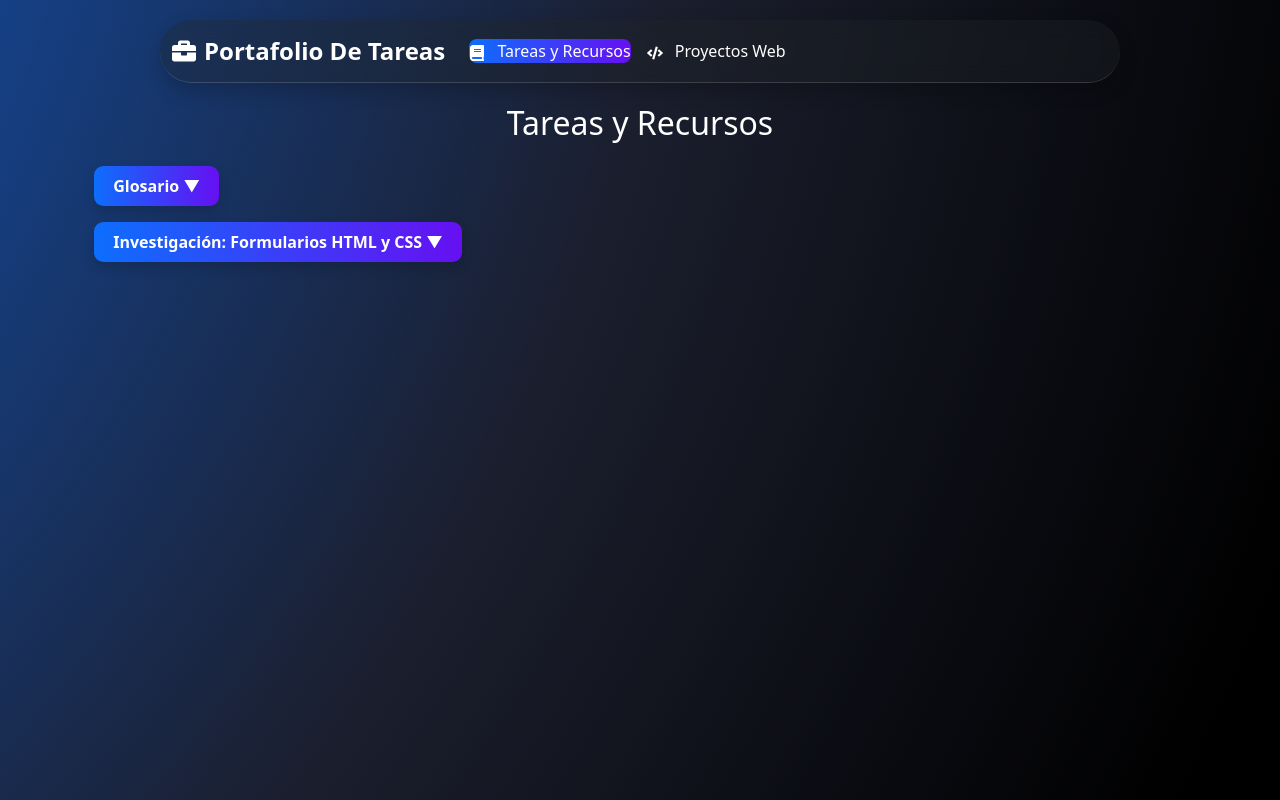
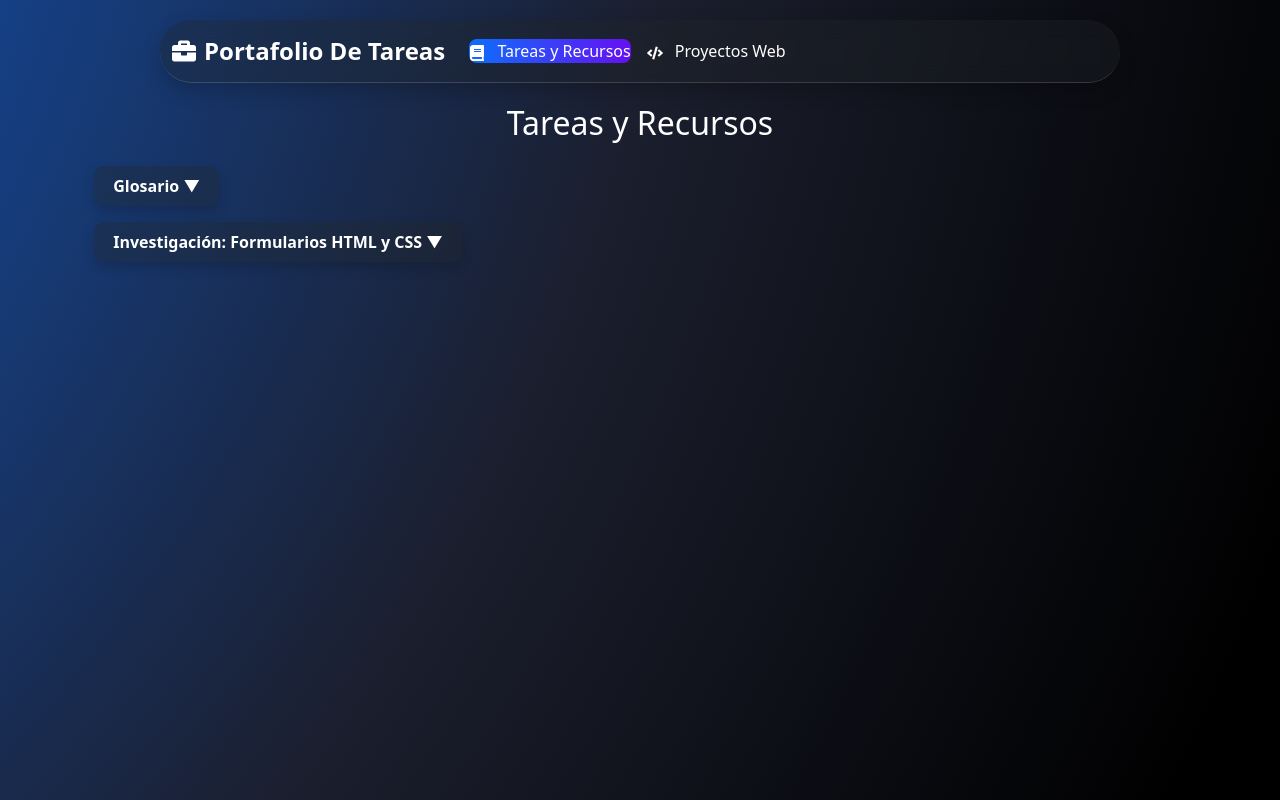
Before and after one commit to BJCorado/portafolio-tareas-desarrollo-web, a React (Create React App) app: page /tareas in a window 1280 px wide. Built offline with nearby package versions, Linux system fonts and the light colour scheme.

Commit message:
se cambio el color de los botones al gris del nav var

```diff
--- a/src/App.css
+++ b/src/App.css
@@ -146,7 +146,7 @@ h2 {
 }
 
 .custom-toggle-btn {
-  background: linear-gradient(to right, #0d6efd, #6610f2);
+  background: rgba(33, 37, 41, 0.35); /* fondo oscuro translúcido */
   color: #fff;
   font-weight: 600;
   border: none;
```
